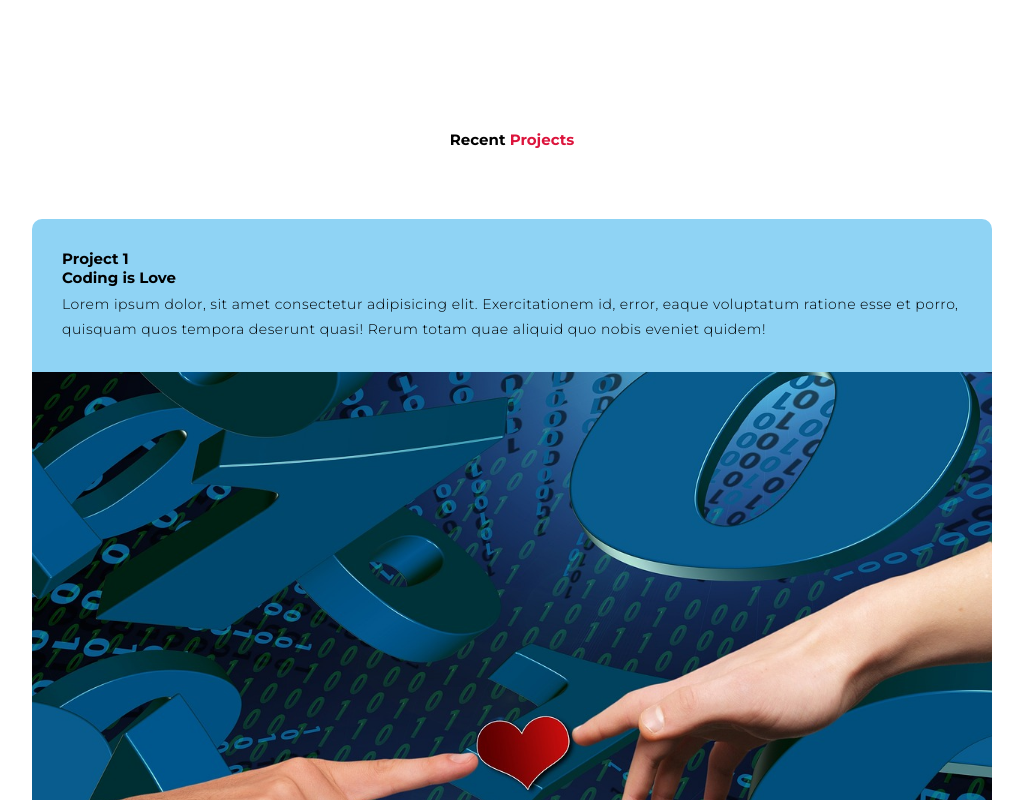
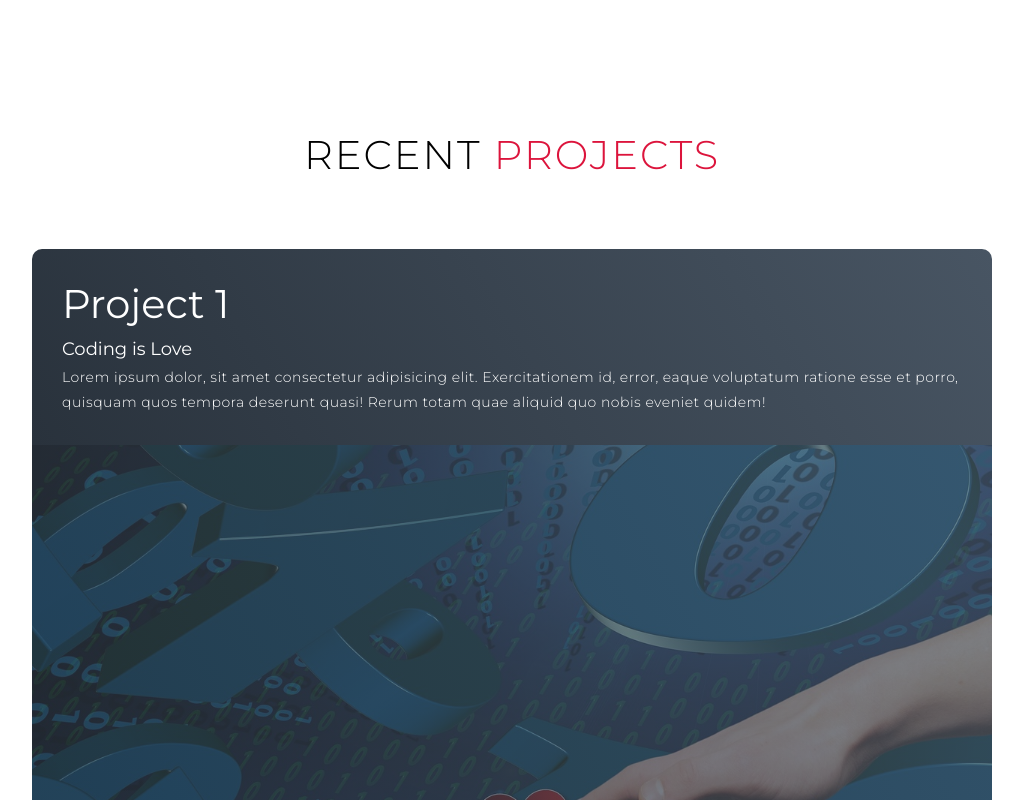
Before and after one commit to C474PHR4C7/Portfolio, a plain HTML site: page index.html in a window 1280 px wide. Shown: the part 2080-2880 px from the top of the page, without its empty margins (128-1151 px from the left). Drawn offline with Linux system fonts and the light colour scheme.

Commit message:
End of Project Session

```diff
--- a/Style/style.css
+++ b/Style/style.css
@@ -131,7 +131,7 @@ animation-delay: 0.5s;
     padding: 100px 0;
 }
 
-#services .section-title{
+.section-title{
     font-size: 4rem;
     font-weight: 300;
     color: black;
@@ -253,8 +253,51 @@ margin-bottom: 50px;
     align-items: flex-start;
     justify-content: center;
     flex-direction: column;
-    background-color: #8fd3f4;
+    background-image: linear-gradient(60deg, #29323c 0%, #485563 100%);
+    color: white;
 }
+
+#projects .project-info h1{
+    font-size: 4rem;
+    font-weight: 500;
+}
+
+#projects .project-info h2{
+    font-size: 1.8rem;
+    font-weight: 500;
+    margin-top: 10px;
+}
+#projects .project-info p{
+    color: white;
+}
+
+#projects .project-img{
+    flex-basis: 50%;
+    height: 300px;
+    overflow: hidden;
+    position: relative;
+}
+
+#projects .project-img::after{
+    content: '';
+    position: absolute;
+    left: 0;
+    top: 0;
+    height: 100%;
+    width: 100%;
+    background-image:linear-gradient(60deg, #29323c 0%, #485563 100%);
+    opacity: .7;
+}
+
+#projects .project-img img{
+    transition: .3s ease transform;
+}
+
+#projects .project-item:hover .project-img img{
+    transform: scale(1.2);
+}
+
+
 
 /* End of Projects Section*/
 
```
Also changed, not shown: index.html (+17 -4 lines).
